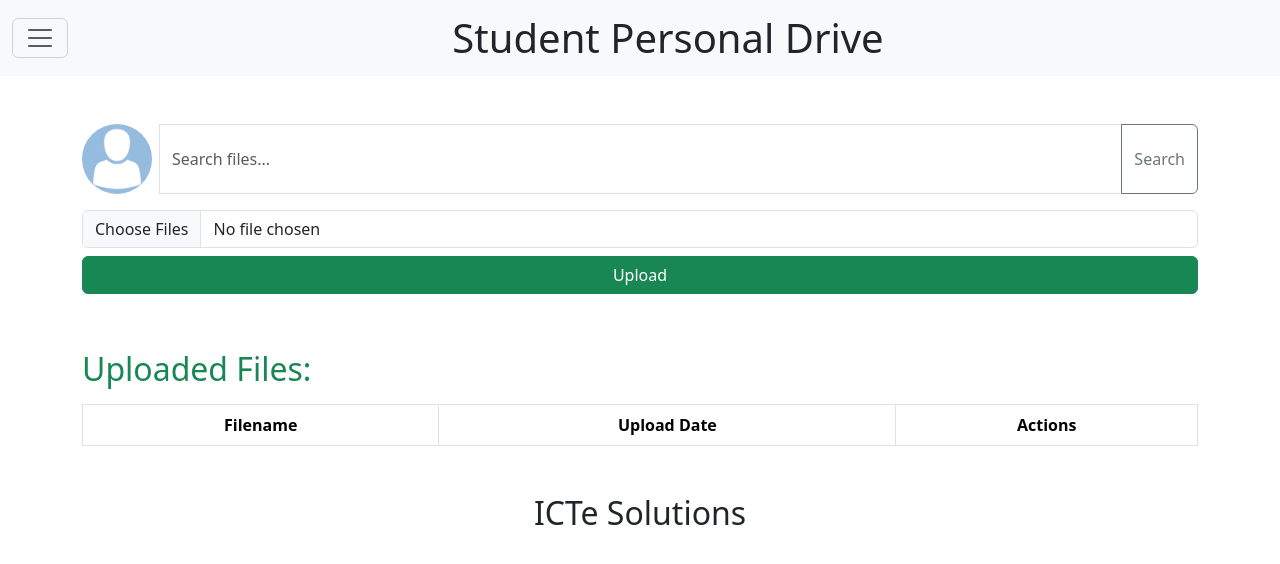
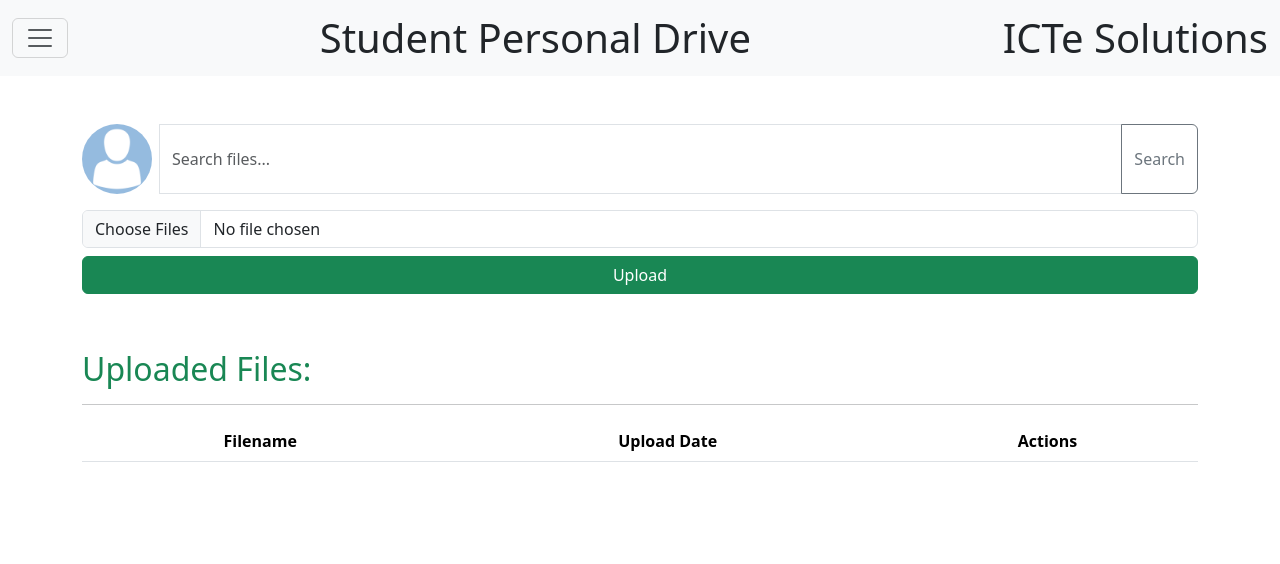
Before and after one commit to LEE13262201/personaldrive, a PHP site: page /dashboard.php in a window 1280 px wide. Shown: the top 564 px of the page. Run offline with PHP 8.4, Linux system fonts and the light colour scheme; the visitor is signed in with stand-in values (Sample User, id 1); data comes from the database, SQL or seed files in the repository; lists and menus that the app fills with data are empty.

Commit message:
Update dashboard.php

```diff
--- a/dashboard.php
+++ b/dashboard.php
@@ -99,7 +99,7 @@ $user_info = $stmt->fetch(PDO::FETCH_ASSOC);
                 </div>
             </div>
             <p class="fs-1 mb-0 font-bold personalDrive">Student Personal Drive</p>
-            <p class="fs-1 mb-0"></p>
+            <p class="fs-1 mb-0">ICTe Solutions</p>
         </div>
     </nav>
 
@@ -151,7 +151,8 @@ $user_info = $stmt->fetch(PDO::FETCH_ASSOC);
     <!-- List of Uploaded Files -->
     <div class="container mt-5">
         <h2 class="text-success">Uploaded Files:</h2>
-        <table class="table text-center mt-3 table-bordered table-striped table-hover">
+        <hr>
+        <table class="table text-center mt-3 table-striped table-hover">
             <thead class="thead-dark">
                 <tr>
                     <th scope="col">Filename</th>
@@ -262,10 +263,6 @@ $user_info = $stmt->fetch(PDO::FETCH_ASSOC);
         </div>
     </div>
 
-    <div class="container mt-5 text-center">
-        <h2>ICTe Solutions</h2>
-    </div>
-
     <script>
         $(document).ready(function() {
             // Fade out success message after 5 seconds
```
